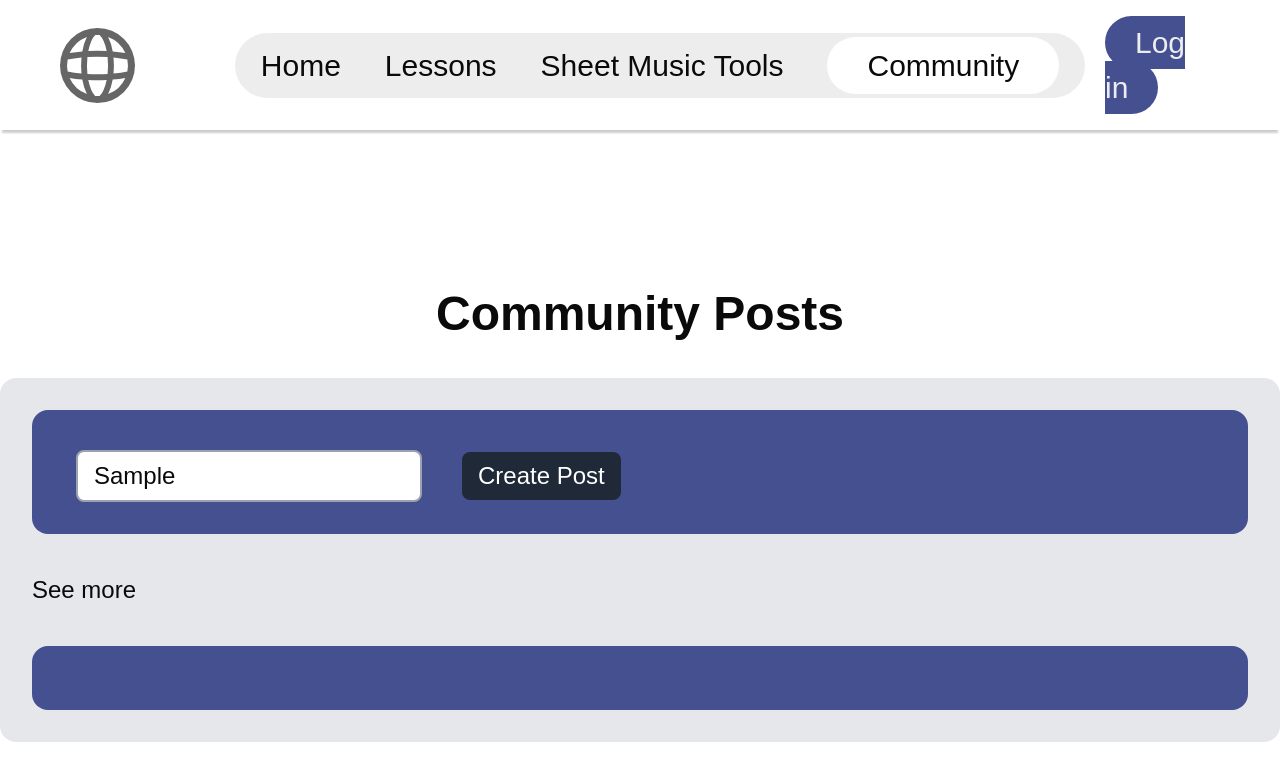
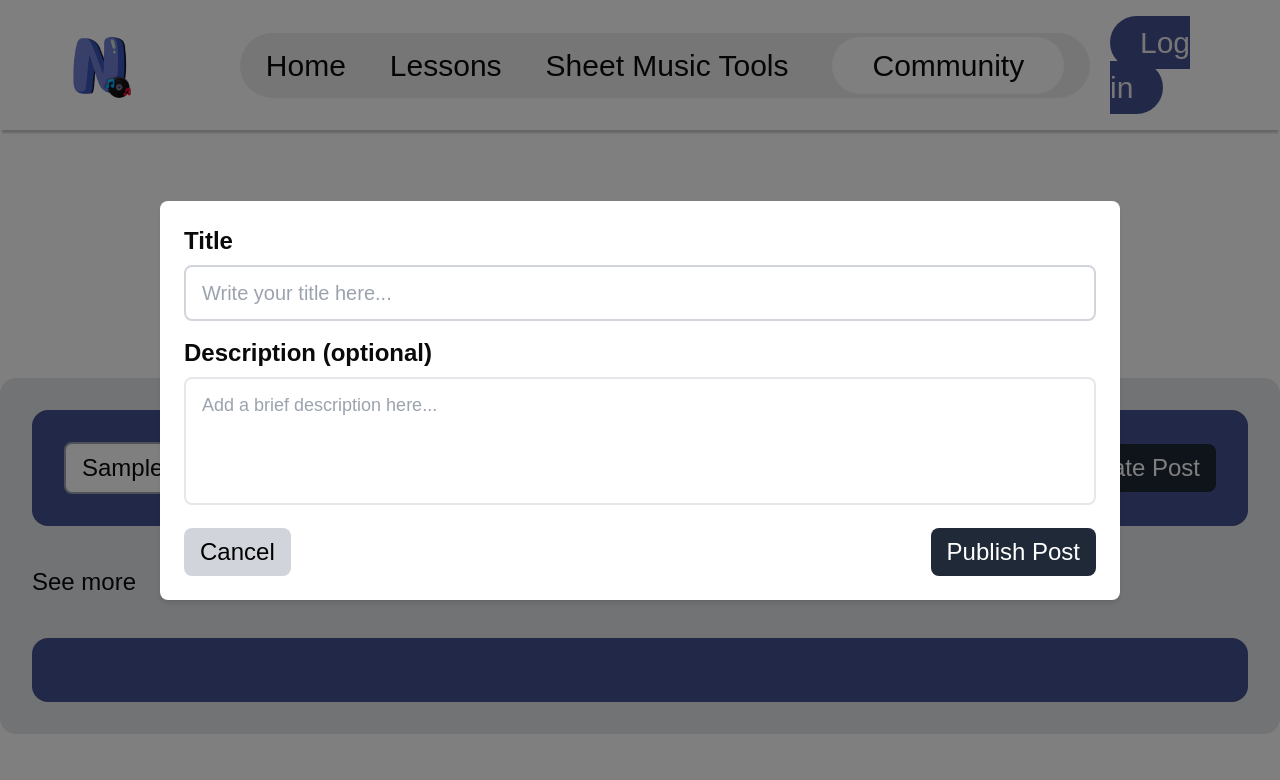
Before and after one commit to simchildress/NoTrebleTesting, a Next.js app: page /Community in a window 1280 px wide. Both pictures are taken after typing "Sample" into the empty fields and a click on the button "Create Post". Shown: the top 780 px of the page. Built offline with nearby package versions, Linux system fonts and the light colour scheme.

Commit message:
Upload No Treble logo and add in popup for discussion post creation

```diff
--- a/src/app/Community/page.js
+++ b/src/app/Community/page.js
@@ -1,5 +1,6 @@
 "use client";
 import React, { useState } from "react";
+import Popup from "../component/Popup";
 
 export default function Community(){
     //Post starts out with 4 properties
@@ -19,25 +20,36 @@ export default function Community(){
         event.preventDefault();
     };
 
+    const [ButtonPopup, setButtonPopup] = useState(false);
+
     return (
         <main>
-            <h1 className=" text-center font-bold text-5xl mt-40 mb-10">Community Posts</h1>
-                <div className="container mx-auto bg-gray-200 -z-10 rounded-2xl text-2xl p-8">
-                    <div className="w-auto mx-auto bg-[#455090] -z-10 rounded-2xl text-2xl p-8">
+            <h1 className="text-center font-bold text-5xl mt-40 mb-10">Community Posts</h1>
+            <Popup trigger={ButtonPopup} setTrigger={setButtonPopup}></Popup>
+            <div className="container mx-auto bg-gray-200 -z-10 rounded-2xl text-2xl p-8">
+                <div className="w-auto mx-auto bg-[#455090] -z-10 rounded-2xl text-2xl p-8">
+                    <div className="flex items-center space-x-4">
                         <input
+                            onClick={() => setButtonPopup(true)}
                             type="text"
                             name="post"
-                            placeholder="Let's share what going..."
-                            className="mt-2 ml-3 px-4 py-2 border-2 border-gray-400 rounded-lg focus:outline-none focus:border-blue-600"
+                            placeholder="Let's share what's going on..."
+                            className="flex-1 px-4 py-2 border-2 border-gray-400 rounded-lg focus:outline-none focus:border-blue-600"
                         />
-                        <button className="ml-10 w-auto bg-gray-800 text-white rounded-lg px-4 py-2">Create Post</button>
-                    </div>
-                    <p className="mt-10 mb-10">See more</p>
-
-                    <div className= "mx-auto bg-[#455090] -z-10 rounded-2xl text-2xl p-8">
-
+                        <button
+                            onClick={() => setButtonPopup(true)}
+                            className="bg-gray-800 text-white rounded-lg px-4 py-2 whitespace-nowrap">
+                            Create Post
+                        </button>
                     </div>
                 </div>
+                <p className="mt-10 mb-10">See more</p>
+
+                <div className="mx-auto bg-[#455090] -z-10 rounded-2xl text-2xl p-8">
+                </div>
+            </div>
+
+
         </main>
     );
 }
--- a/src/app/component/NavBar.jsx
+++ b/src/app/component/NavBar.jsx
@@ -6,7 +6,7 @@ function NavBar() {
 
   return (<nav className="nav-bar">
     <div className=" overdiv flex flex-row  items-center ">
-      <Image aria-hidden src="/globe.svg" alt="Globe icon" width={75} height={75}  className="self-center navLogo"/>
+      <Image aria-hidden src="/logo.png" alt="No Treble icon" width={80} height={80}  className="self-center navLogo"/>
       <ul className="nav-list flex flex-end">
         <li>
           <NavLink href="/" activeClassName="bubble" nonActiveClassName="">
--- /dev/null
+++ b/src/app/component/Popup.jsx
@@ -0,0 +1,35 @@
+import React from 'react';
+
+function Popup(props) {
+    return (props.trigger) ? (
+        <div className="fixed inset-0 flex justify-center items-center bg-black/50 z-50">
+            <div className="w-3/4 h-auto mx-auto bg-white p-6 rounded-lg shadow-md">
+                <label className="block text-2xl font-semibold mb-2">Title</label>
+                <input
+                    type="text"
+                    placeholder="Write your title here..."
+                    className="w-full px-4 py-3 border-2 border-gray-300 rounded-lg focus:outline-none focus:ring focus:ring-blue-500 text-xl"
+                />
+
+                <label className="block text-2xl font-semibold mt-4 mb-2">Description (optional)</label>
+                <textarea
+                    placeholder="Add a brief description here..."
+                    className="w-full px-4 py-3 border-2 bordder-gray-300 rounded-lg focus:outline-none focus:ring focus:ring-blue-500 text-lg h-32 resize-none"
+                ></textarea>
+                <div className="flex justify-between mt-4">
+                    <button
+                        onClick={() => props.setTrigger(false)}
+                        className="bg-gray-300 text-black rounded-lg px-4 py-2 text-2xl hover:bg-red-500">
+                        Cancel
+                    </button>
+                    <button className="bg-gray-800 text-white rounded-lg px-4 py-2 text-2xl hover:bg-green-600">
+                        Publish Post
+                    </button>
+                </div>
+                { props.children }
+            </div>
+        </div>
+    ) : "";
+}
+
+export default Popup;
```
Also changed, not shown: public/logo.png (added), 1 other file (tests, documents, lock files or other folders).
